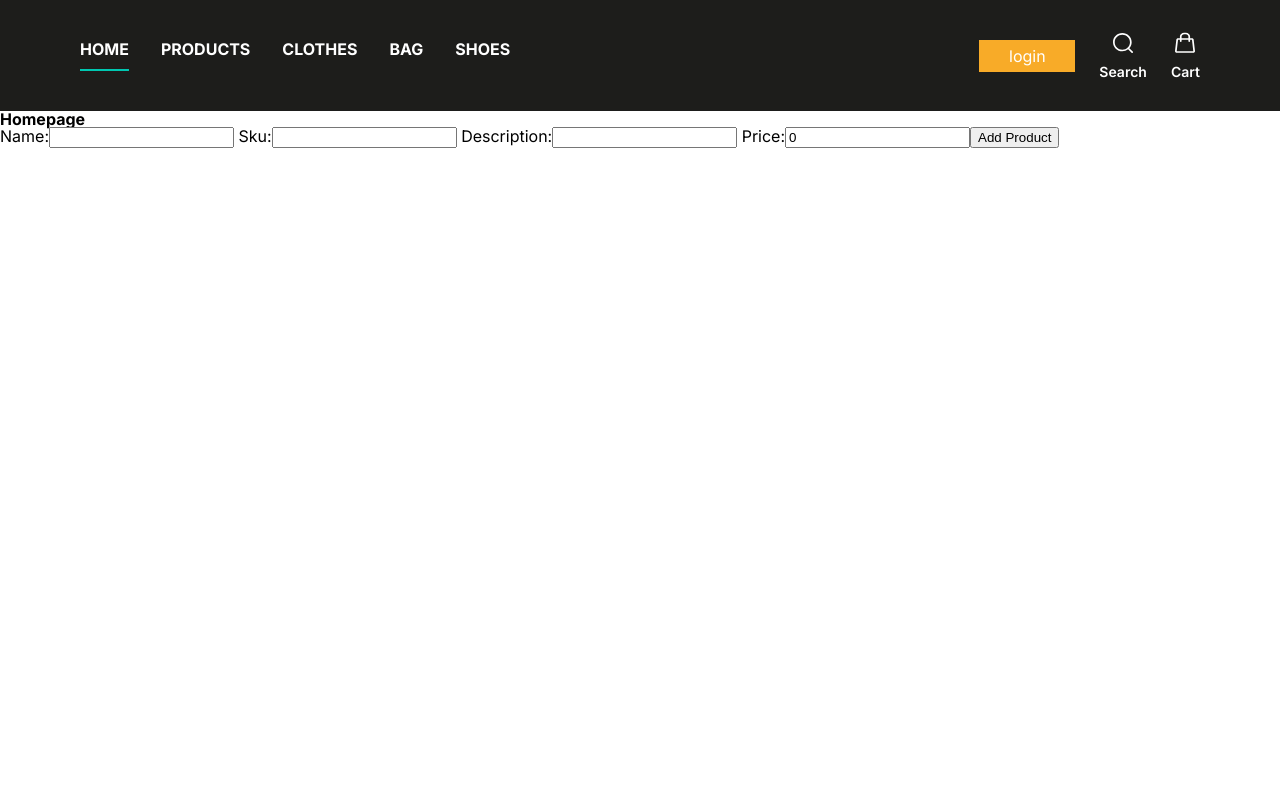
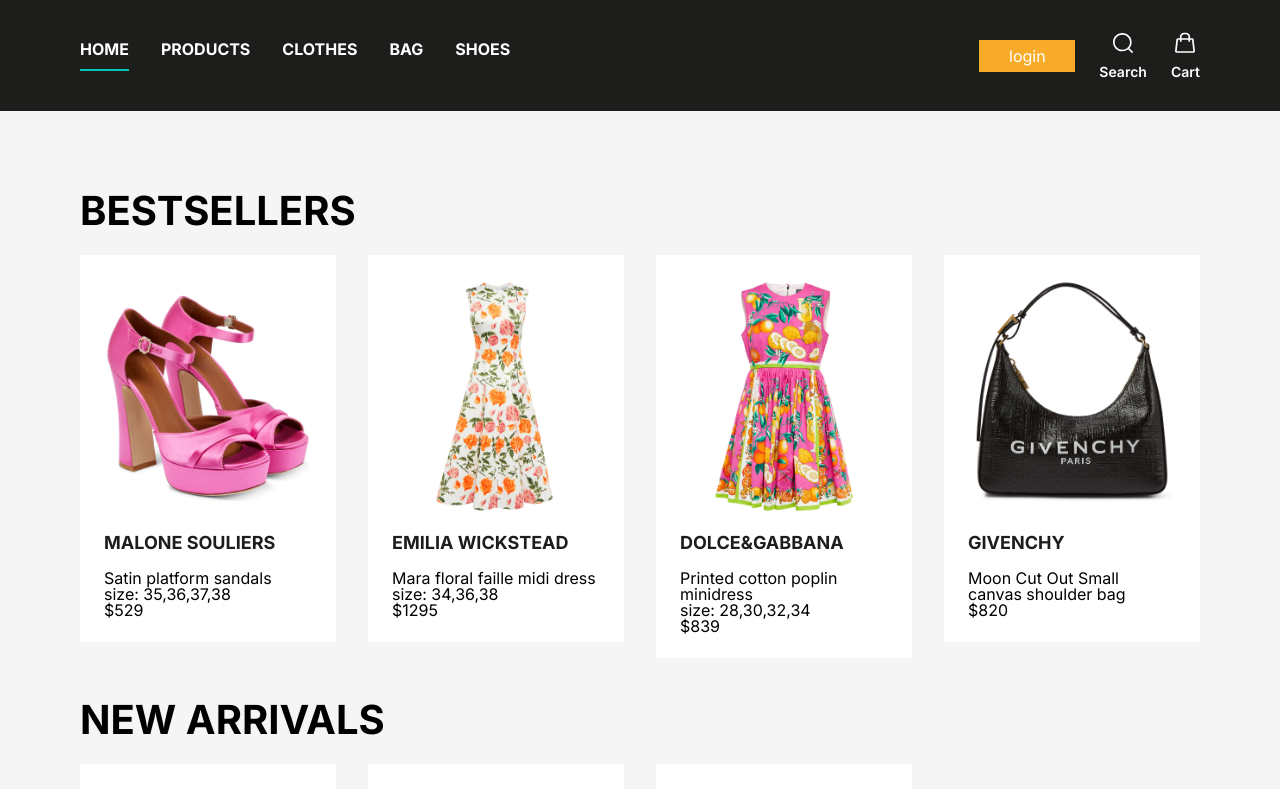
Before and after one commit to junmindereal/react-training-ecommerce, a React (Create React App) app: page / in a window 1280 px wide. Shown: the top 789 px of the page. Built offline with nearby package versions, Linux system fonts and the light colour scheme.

Commit message:
Module 10 - Product, ProductList and other component styling

```diff
--- a/src/App.js
+++ b/src/App.js
@@ -1,4 +1,3 @@
-import { useState } from 'react'
 import { Route, Routes } from 'react-router-dom'
 
 import { HomePage } from './pages/HomePage'
@@ -18,17 +17,6 @@ import { AccountProvider } from './context/accountContext'
 import './App.scss'
 
 function App () {
-  const data = {
-    name: '',
-    sku: '',
-    description: '',
-    price: 0
-  }
-  const [defaultValues, setDefaultValues] = useState(data)
-  const onSubmit = (product) => {
-    setDefaultValues(product)
-  }
-
   return (
     <main className='main'>
       <AccountProvider>
@@ -36,7 +24,7 @@ function App () {
           <CartProvider>
             <Header />
             <Routes>
-              <Route path='/' element={<HomePage defaultValues={defaultValues} onSubmit={onSubmit} />} />
+              <Route path='/' element={<HomePage />} />
               <Route
                 path='/account' element={
                   <ProtectedRoute>
--- a/src/App.scss
+++ b/src/App.scss
@@ -7,25 +7,11 @@
 @import './components/Header/index';
 @import './components/Nav/index';
 @import './components/HeaderSidebar/index';
+@import './components/Product/index';
+@import './components/ProductList/index';
 
-/* Product Items */
-.product-items {
-  display: flex;
-  flex-wrap:wrap;
+@import './pages/HomePage/index';
+
+.main {
+  background-color: $gray100;
 }
-
-.product-items-list {
-  margin: 30px 0;
-}
-
-.product-item {
-  width: 400px;
-}
-
-.product-item-img {
-  width: 200px;
-}
-
-.product-item-img img {
-  width: 100%;
-}
--- a/src/components/Button/Button.js
+++ b/src/components/Button/Button.js
@@ -1,3 +1,3 @@
-export const Button = (props) => {
-  return <button {...props} />
+export const Button = ({ onClick, className, children }) => {
+  return <button onClick={onClick} className={className}>{children}</button>
 }
--- a/src/components/Product/Product.js
+++ b/src/components/Product/Product.js
@@ -9,22 +9,21 @@ export const Product = ({ product, noLink = false }) => {
 
   return (
     <ul className='product-item' onClick={() => showProductInfo(product)}>
+      <li className='product-item-img'><img src={img} alt={description} /></li>
       <li className='product-item-name'>
         {noLink
-          ? <p>name: {name}</p>
-          : <Link to={`/products/${sku}`}>name: {name}</Link>}
+          ? <p>{name}</p>
+          : <Link to={`/products/${sku}`}>{name}</Link>}
       </li>
-      <li className='product-item-sku'><span>sku: {sku}</span></li>
-      <li className='product-item-desc'><span>description: {description}</span></li>
-      <li className='product-item-price'>
-        {inStock
-          ? <span>price: {price}</span>
-          : <span> Out of Stock </span>}
-      </li>
+      <li className='product-item-desc'><span>{description}</span></li>
       {sizes
         ? <li className='product-item-size'>size: {sizes.join(',')} </li>
         : null}
-      <li className='product-item-img'><img src={img} alt={description} /></li>
+      <li className='product-item-price'>
+        {inStock
+          ? <span>${price}</span>
+          : <span> Out of Stock </span>}
+      </li>
     </ul>
   )
 }
--- a/src/components/Product/index.scss
+++ b/src/components/Product/index.scss
@@ -0,0 +1,24 @@
+.product-item {
+  padding: 24px;
+  background-color: $white;
+
+  &-img {
+
+    img {
+      width: 100%;
+    }
+  }
+
+
+  &-name {
+    margin: 18px 0;
+
+    a {
+      font-size: 18px;
+      font-weight: 700;
+      text-transform: uppercase;
+      text-decoration: none;
+      color: $gray900;
+    }
+  }
+}
--- /dev/null
+++ b/src/components/ProductList/ProductList.js
@@ -0,0 +1,18 @@
+import { Product } from '../Product'
+
+export const ProductList = ({ title = '', productList, isLoading }) => {
+  return (
+    <section className='product-list'>
+      {title && <h2 className='product-list-title'>{title}</h2>}
+      {isLoading
+        ? <p className='loading'>loading...</p>
+        : <ul className='product-items'>
+          {productList.map(product => (
+            <li key={product.sku} className='product-items-list'>
+              <Product product={product} />
+            </li>
+          ))}
+        </ul>}
+    </section>
+  )
+}
--- /dev/null
+++ b/src/components/ProductList/index.js
@@ -0,0 +1 @@
+export { ProductList } from './ProductList'
--- /dev/null
+++ b/src/components/ProductList/index.scss
@@ -0,0 +1,15 @@
+.product-list {
+  padding-bottom: 42px;
+
+  &-title {
+    margin-bottom: 24px;
+    font-size: 40px;
+    text-transform: uppercase;
+  }
+}
+
+.product-items {
+  display: grid;
+  grid-template-columns: repeat(4, 1fr);
+  column-gap: 32px;
+}
--- a/src/pages/HomePage/HomePage.js
+++ b/src/pages/HomePage/HomePage.js
@@ -1,10 +1,24 @@
-import { NewProductForm } from '../../components/NewProductForm'
+import { useContext, useEffect, useState } from 'react'
+import { ProductList } from '../../components/ProductList'
+import { ProductListContext } from '../../context/productListContext'
+import { getRandomProducts } from '../../utils/getRandomProducts'
 
-export const HomePage = ({ defaultValues, onSubmit }) => {
+export const HomePage = () => {
+  const { productList, isLoading } = useContext(ProductListContext)
+  const [bestSellersList, setBestSellersList] = useState([])
+  const [newArrivalsList, setNewArrivalsList] = useState([])
+
+  useEffect(() => {
+    if (productList.length > 0) {
+      setBestSellersList([...getRandomProducts(productList, 4)])
+      setNewArrivalsList([...getRandomProducts(productList, 3)])
+    }
+  }, [productList])
+
   return (
-    <>
-      <h1>Homepage</h1>
-      <NewProductForm defaultValues={defaultValues} onSubmit={onSubmit} />
-    </>
+    <section className='main-content'>
+      <ProductList title='Bestsellers' productList={bestSellersList} isLoading={isLoading} className='best-sellers' />
+      <ProductList title='New Arrivals' productList={newArrivalsList} isLoading={isLoading} className='new-arrivals' />
+    </section>
   )
 }
--- a/src/pages/HomePage/index.scss
+++ b/src/pages/HomePage/index.scss
@@ -0,0 +1,3 @@
+.main-content {
+  padding: 80px;
+}
--- /dev/null
+++ b/src/utils/getRandomProducts.js
@@ -0,0 +1,12 @@
+export const getRandomProducts = (arr, n) => {
+  const result = new Array(n)
+  let len = arr.length
+  const taken = new Array(len)
+  if (n > len) { throw new RangeError('getRandom: more elements taken than available') }
+  while (n--) {
+    const x = Math.floor(Math.random() * len)
+    result[n] = arr[x in taken ? taken[x] : x]
+    taken[x] = --len in taken ? taken[len] : len
+  }
+  return result
+}
--- a/src/variables.scss
+++ b/src/variables.scss
@@ -1,8 +1,10 @@
 $white: #FFFFFF;
 
-$orage900: #F8AB28;
+$orange900: #F8AB28;
+
+$gray100: #F5F5F5;
 $gray900: #1D1D1B;
+
 $teal900:  #00C7B1;
 
-
-$primary-color: #F8AB28;
+$primary-color: $orange900;
```
